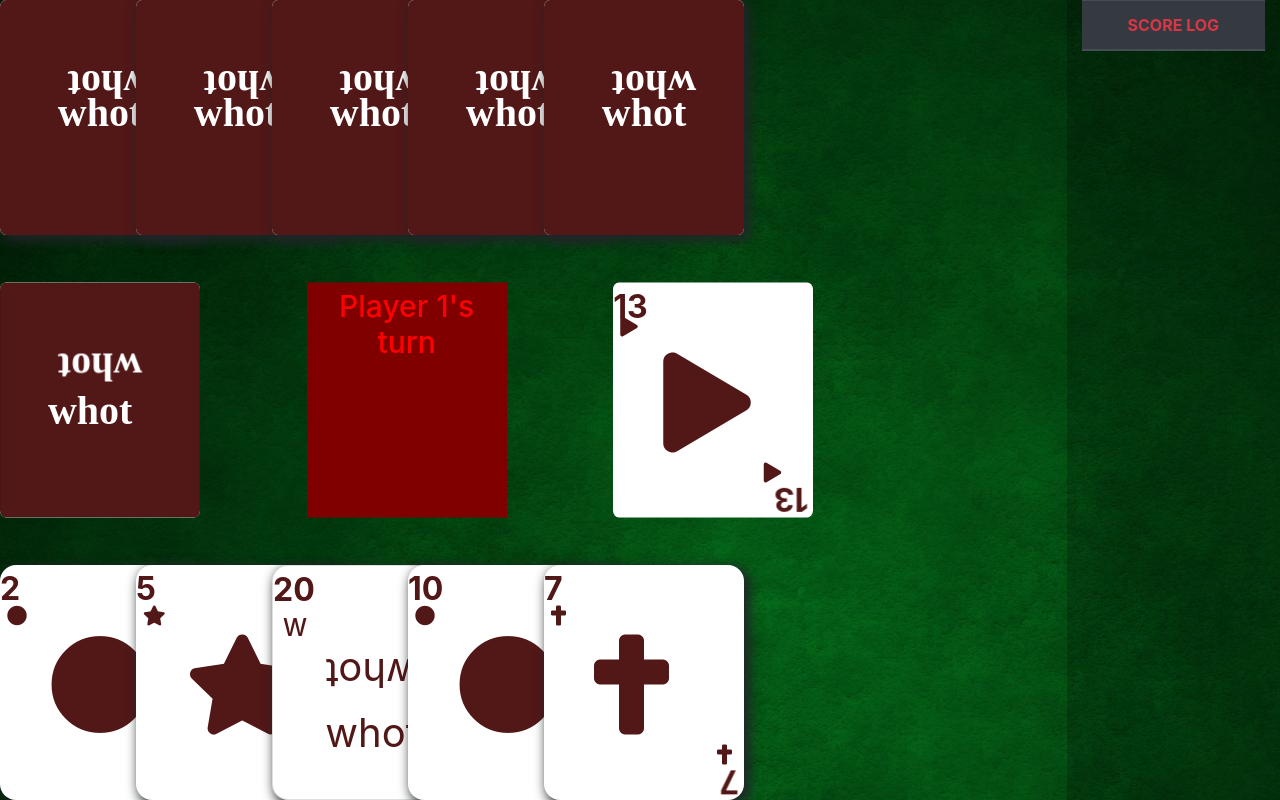
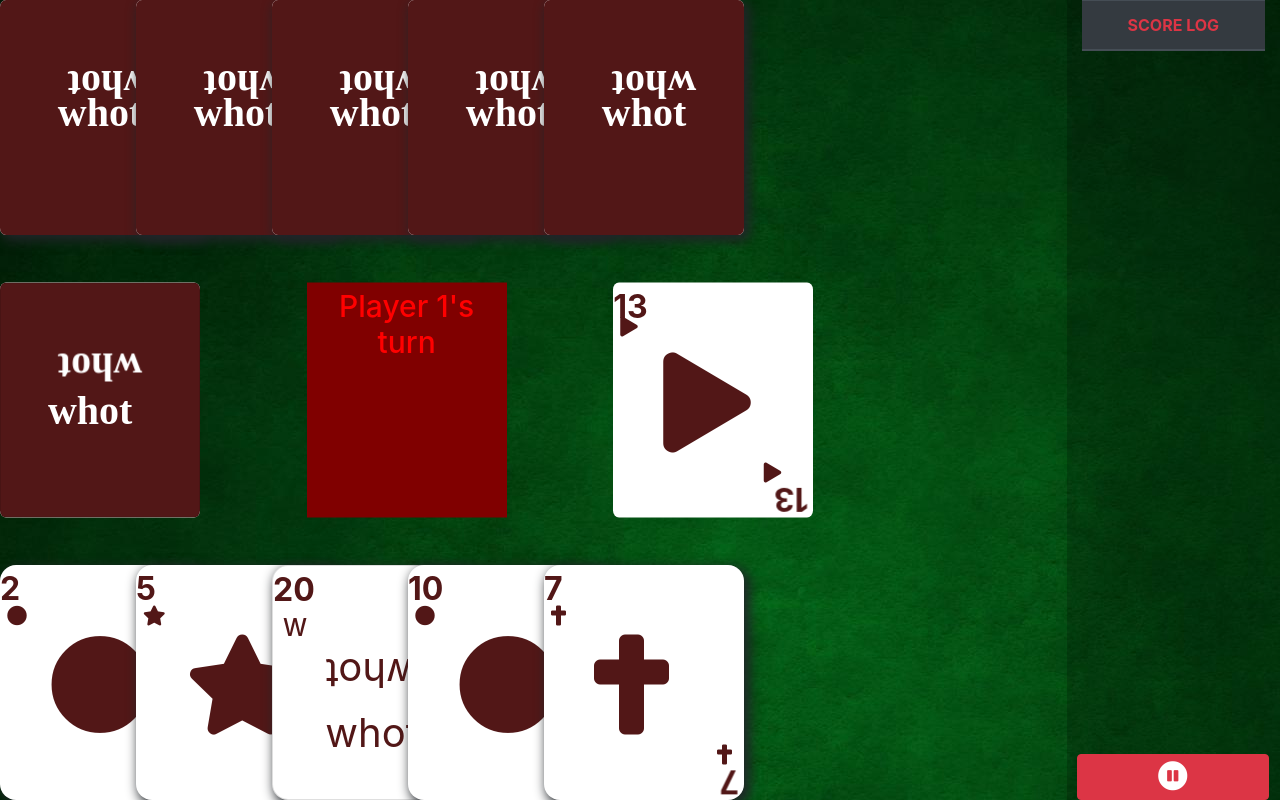
Before and after one commit to Victor-Abidoye/Whot, a plain HTML site: page index.html in a window 1280 px wide. Drawn offline with nearby package versions, Linux system fonts and the light colour scheme.

Commit message:
You can now control the audio play and pause

```diff
--- a/index.html
+++ b/index.html
@@ -107,6 +107,9 @@
 
                         </tbody>
                     </table>
+                    <div id="songControl">
+                        <button onclick="musicControl()" class="btn btn-danger btn-block"> <i class="fas fa-pause-circle"></i></button>
+                    </div>
                 </div>
             </div>
 
--- a/script.js
+++ b/script.js
@@ -230,7 +230,7 @@ var fiveCount = false
 var whotShape;
 // Holds the player's name
 let playerName;
-let backgroundSound;
+let backgroundSound = new Audio
 // card intended to be played by the computer
 var compCard;
 // holds the game song to be played
@@ -949,6 +949,20 @@ class Store {
     }
 }
 
+function musicControl() {
+    if (document.querySelector("#songControl button i").classList.contains("fa-pause-circle")) {
+        document.querySelector("#songControl button i").classList.remove("fa-pause-circle")
+        document.querySelector("#songControl button i").classList.add("fa-play-circle")
+        backgroundSound.pause()
+
+    } else {
+        backgroundSound.pause()
+        backgroundSound.play()
+        document.querySelector("#songControl button i").classList.add("fa-pause-circle")
+        document.querySelector("#songControl button i").classList.remove("fa-play-circle")
+    }
+}
+
 // Delete button to remove player's history from Table and localStorage
 function setListener() {
     const del = document.querySelectorAll('.del')
@@ -962,11 +976,13 @@ function setListener() {
 // allocates a card to the center
 // dashCards(1)
 function nnow () {
-    backgroundSound = undefined
+    backgroundSound.pause()
+    document.querySelector("#songControl button i").classList.add("fa-pause-circle")
+    document.querySelector("#songControl button i").classList.remove("fa-play-circle")
     document.querySelector('tbody').innerHTML = ''
     backgroundSound = document.createElement("audio")
     backgroundSound.src = "sound/back.mp3"
-    // backgroundSound.setAttribute("autoplay", true)
+    backgroundSound.setAttribute("autoplay", true)
     backgroundSound.setAttribute("loop", true)
     // backgroundSound.play()
     scoreSetter()
@@ -977,6 +993,7 @@ function nnow () {
     availableCard = [...myDeck]
     $('#computer').html('')
     $('#player').html('')
+    $('#middle').html('')
     fiveCount = false
     computerCAS = []
     playerCAS = 0
--- a/styles.scss
+++ b/styles.scss
@@ -189,6 +189,7 @@ h4 {
 #score-board {
     background-color: rgba(0, 0, 0, .2);
     height: 100vh;
+    position: relative;
 }
 
 // #computer, #player, #center {
@@ -210,3 +211,15 @@ h4 {
     position: sticky;
     left: 0;
 }
+
+#songControl {
+    // border: 1px solid blue;
+    position: absolute;
+    bottom: 0;
+    width: 90%;
+    margin-left: -5px;
+}
+
+#songControl button i {
+    font-size: 30px;
+}
```
Also changed, not shown: styles.css, 1 other file.
